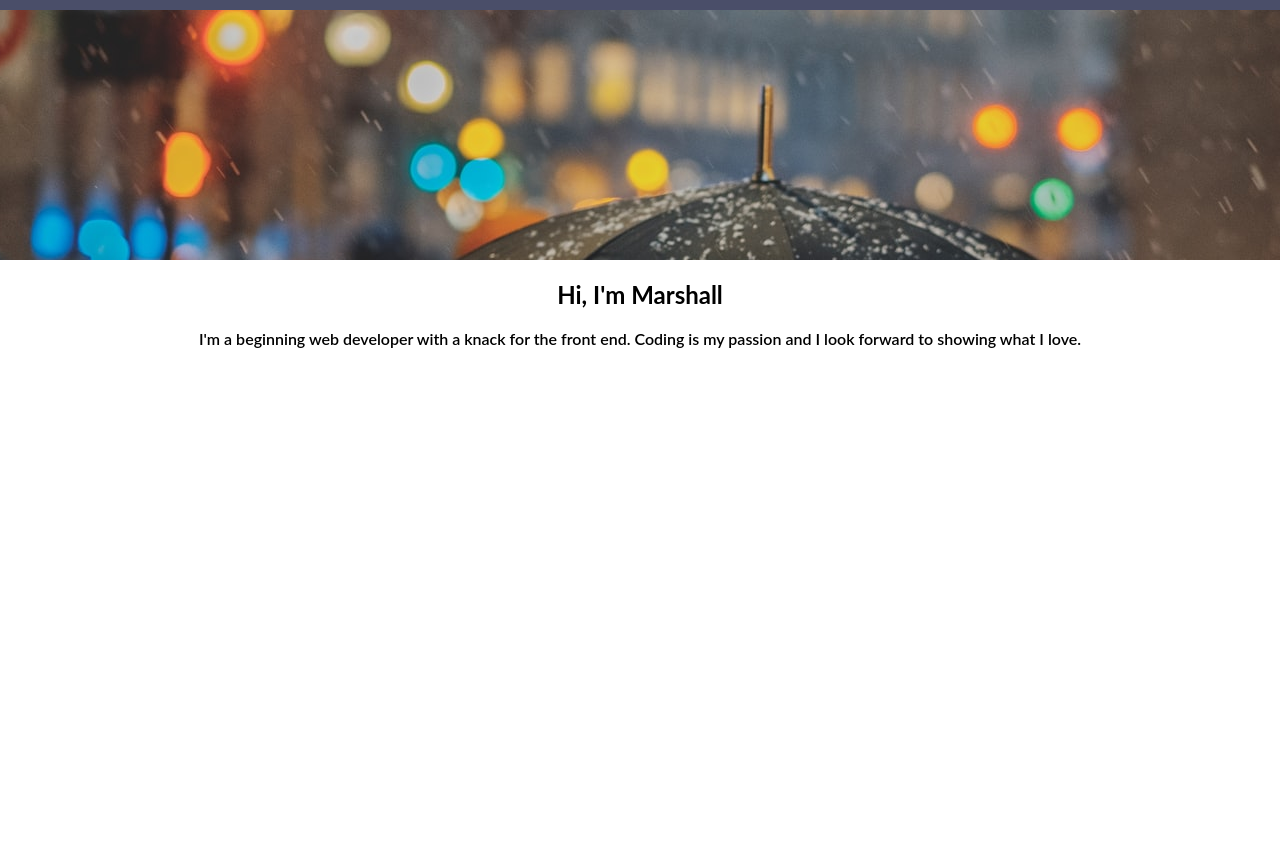
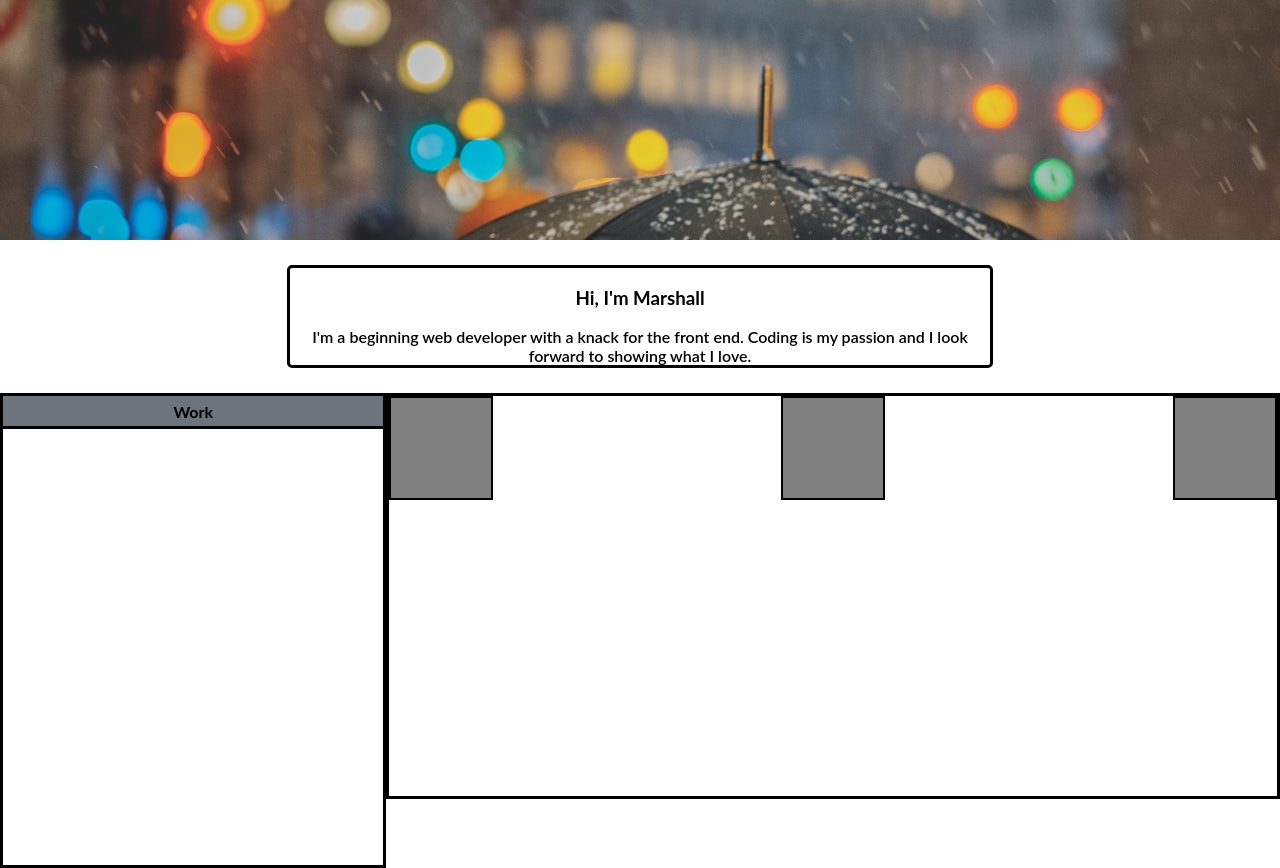
Before and after one commit to mbaccari/Portfolio, a plain HTML site: page index.html in a window 1280 px wide. Shown: the part 115-983 px from the top of the page. Before the commit the page ends 800 px from the top, so only its background shows below. Drawn offline with Linux system fonts and the light colour scheme.

Commit message:
just more portfolio work

```diff
--- a/assets/css/style.css
+++ b/assets/css/style.css
@@ -1,15 +1,20 @@
     body {
         font-family: 'Lato', sans-serif;
         margin: 0 auto;
+    }
+
+    p {
+        margin: 0;
     }
 
     nav {
         display: flex;
         justify-content: space-between;
         align-items: center;
-        height: 125px;
+        height: 100px;
         background-color: #4a4e69;
         font-size: 40px;
+        border-bottom: 5px solid black;
     }
 
     nav li {
@@ -19,10 +24,6 @@
 
     nav li:nth-child(1) {
         border-left: 3px black solid;
-    }
-
-    nav li:nth-child(3) {
-        border-right: none;
     }
 
     nav li, nav a {
@@ -45,6 +46,10 @@
         margin-left: .5em;
     }
 
+    ul {
+        display: flex;
+    }
+
 /* end of nav bar */
 
 #rain-pic {
@@ -55,10 +60,85 @@
 
 }
 
+#gustavo {
+    display: flex;
+    flex-wrap: wrap;
+    justify-content: center;
+}
+
 #paraphrase {
     text-align: center;
+    border: 3px solid black;
+    width: 700px;
+    margin-top: 25px;
+    border-radius: 5px;
 }
 
 #paraphrase p {
     font-weight: 600;
 }
+
+#work-label {
+    display: flex;
+    justify-content: center;
+    height: 500px;
+}
+
+#work-box {
+    border: 3px solid black;
+    width: 30%;
+    margin-top: 25px;
+
+}
+
+#work-bar {
+    background-color: #6c757d;
+    width: 100%;
+    height: 30px;
+    margin-top: 0;
+    text-align: center;
+    font-weight: bold;
+    display: flex;
+    align-items: center;
+    justify-content: center;
+    border-bottom: 3px solid black;
+}
+
+#works {
+    width: 70%;
+    display: flex;
+    justify-content: space-between;
+    border: 3px solid black;
+    height: 400px;
+    margin-top: 25px;
+}
+
+#works div {
+    height: 100px;
+    width: 100px;
+    background-color: grey;
+    border: 2px solid black;
+}
+
+@media screen and (max-width: 800px) {
+
+    nav {
+        height: 200px;
+    }
+
+    ul {
+        display: flex;
+        flex-direction: column;
+        margin-top: 0px;
+    }
+
+    nav li {
+        border-top: 5px solid black;
+        border-left: none;
+        border-right: none;
+    }
+
+    nav li:nth-child(1) {
+        border-left: none;
+    }
+}
--- a/index.html
+++ b/index.html
@@ -36,15 +36,31 @@
     </header>
 
     <main>
+        <section id=gustavo>
+            <div id="rain-pic"></div>
 
-        <div id="rain-pic"></div>
+            <section id="paraphrase">
+                <h1>Hi, I'm Marshall</h1>
 
-        <section id="paraphrase">
-            <h1>Hi, I'm Marshall</h1>
+                <p>
+                    I'm a beginning web developer with a knack for the front end. Coding is my passion and I look forward to showing what I love.
+                </p>
+            </section>
+        </section>
 
-            <p>
-                I'm a beginning web developer with a knack for the front end. Coding is my passion and I look forward to showing what I love.
-            </p>
+        <section id=work-label>
+            <div id="work-box">
+                <div id="work-bar">
+                    <p>Work</p>
+                </div>
+            </div>
+            <div id="works">
+
+                <div></div>
+                <div></div>
+                <div></div>
+
+            </div>
         </section>
 
     </main>
```
